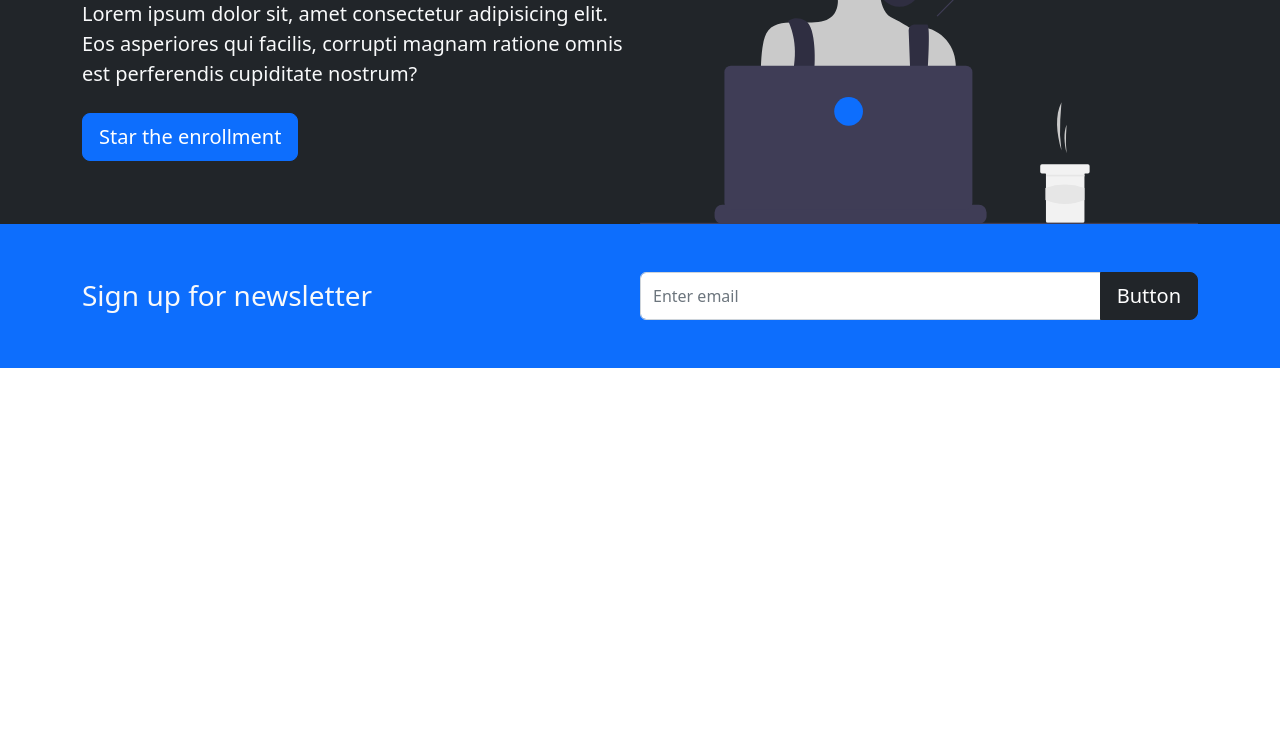
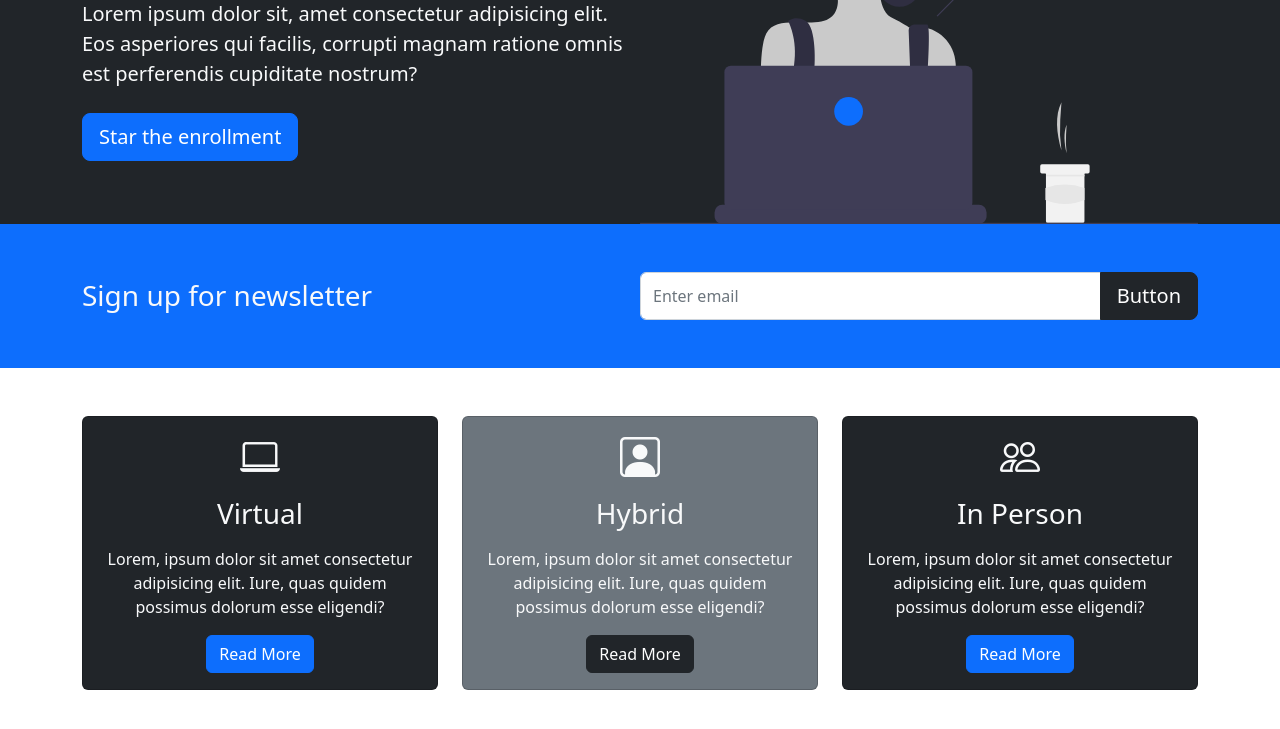
Before and after one commit to alex100588/frontend-bootcamp-website, a plain HTML site: page frontend Bootcamp website/index.html in a window 1280 px wide. Shown: the part 257-986 px from the top of the page. Before the commit the page ends 800 px from the top, so only its background shows below. Drawn offline with nearby package versions, Linux system fonts and the light colour scheme.

Commit message:
Update index.html

```diff
--- a/frontend Bootcamp website/index.html
+++ b/frontend Bootcamp website/index.html
@@ -5,6 +5,7 @@
     <meta http-equiv="X-UA-Compatible" content="IE=edge">
     <meta name="viewport" content="width=device-width, initial-scale=1.0">
     <link href="https://cdn.jsdelivr.net/npm/bootstrap@5.2.0-beta1/dist/css/bootstrap.min.css" rel="stylesheet" integrity="sha384-0evHe/X+R7YkIZDRvuzKMRqM+OrBnVFBL6DOitfPri4tjfHxaWutUpFmBp4vmVor" crossorigin="anonymous">
+    <link rel="stylesheet" href="https://cdn.jsdelivr.net/npm/bootstrap-icons@1.8.2/font/bootstrap-icons.css">
     <link rel="stylesheet" href="style.css">
     <title>Bootcamp</title>
 </head>
@@ -64,6 +65,59 @@
         </div>
     </section>
 
+    <!-- Boxes -->
+    <section class="p-5">
+        <div class="container">
+          <div class="row text-center g-4">
+            <div class="col-md">
+              <div class="card bg-dark text-light">
+                <div class="card-body text-center">
+                  <div class="h1 mb-3">
+                    <i class="bi bi-laptop"></i>
+                  </div>
+                  <h3 class="card-title mb-3">Virtual</h3>
+                  <p class="card-text">
+                    Lorem, ipsum dolor sit amet consectetur adipisicing elit.
+                    Iure, quas quidem possimus dolorum esse eligendi?
+                  </p>
+                  <a href="#" class="btn btn-primary">Read More</a>
+                </div>
+              </div>
+            </div>
+            <div class="col-md">
+              <div class="card bg-secondary text-light">
+                <div class="card-body text-center">
+                  <div class="h1 mb-3">
+                    <i class="bi bi-person-square"></i>
+                  </div>
+                  <h3 class="card-title mb-3">Hybrid</h3>
+                  <p class="card-text">
+                    Lorem, ipsum dolor sit amet consectetur adipisicing elit.
+                    Iure, quas quidem possimus dolorum esse eligendi?
+                  </p>
+                  <a href="#" class="btn btn-dark">Read More</a>
+                </div>
+              </div>
+            </div>
+            <div class="col-md">
+              <div class="card bg-dark text-light">
+                <div class="card-body text-center">
+                  <div class="h1 mb-3">
+                    <i class="bi bi-people"></i>
+                  </div>
+                  <h3 class="card-title mb-3">In Person</h3>
+                  <p class="card-text">
+                    Lorem, ipsum dolor sit amet consectetur adipisicing elit.
+                    Iure, quas quidem possimus dolorum esse eligendi?
+                  </p>
+                  <a href="#" class="btn btn-primary">Read More</a>
+                </div>
+              </div>
+            </div>
+          </div>
+        </div>
+      </section>
+
     <script src="https://cdn.jsdelivr.net/npm/bootstrap@5.2.0-beta1/dist/js/bootstrap.bundle.min.js" integrity="sha384-pprn3073KE6tl6bjs2QrFaJGz5/SUsLqktiwsUTF55Jfv3qYSDhgCecCxMW52nD2" crossorigin="anonymous"></script>
 </body>
 </html>
```
